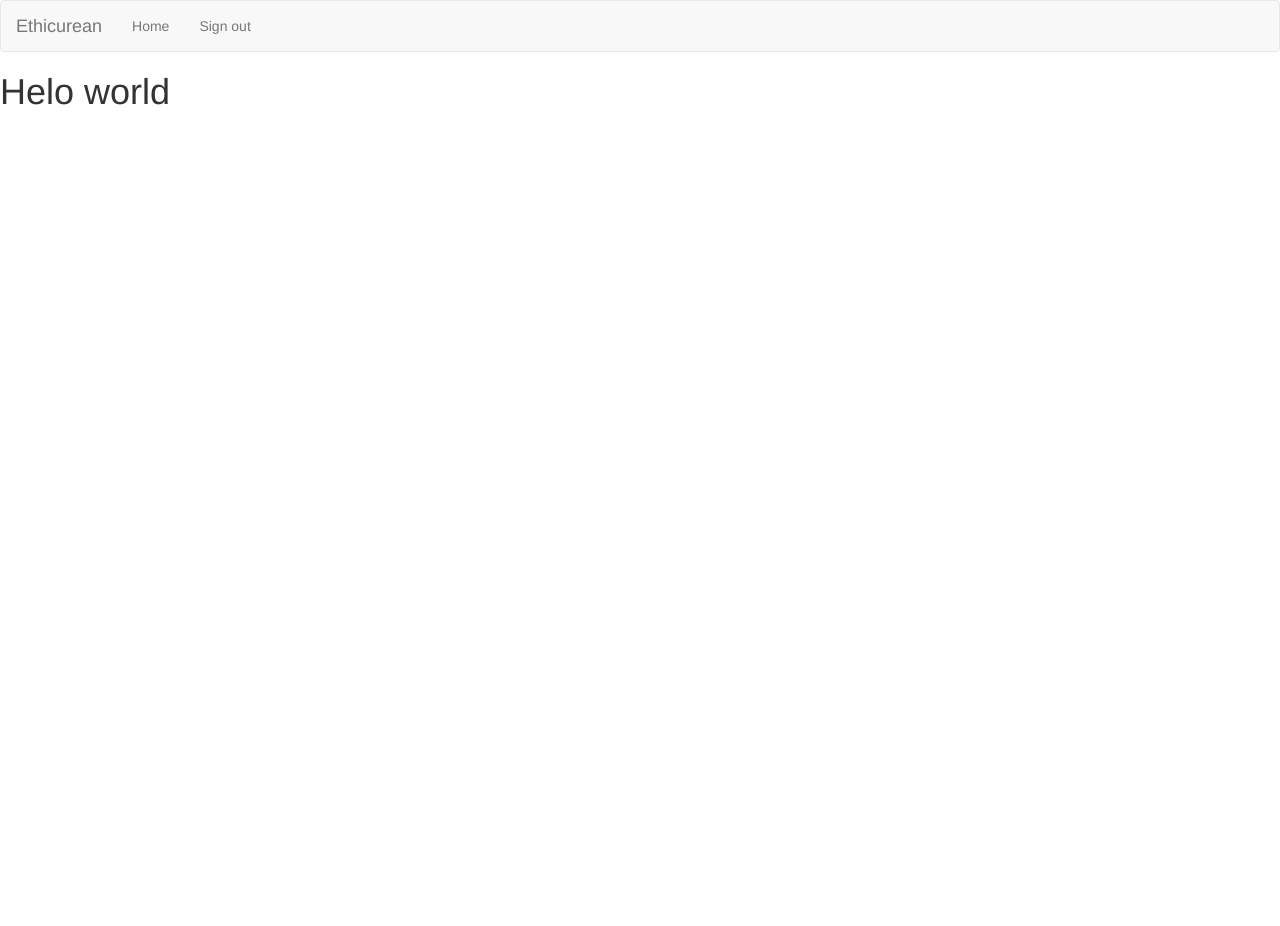
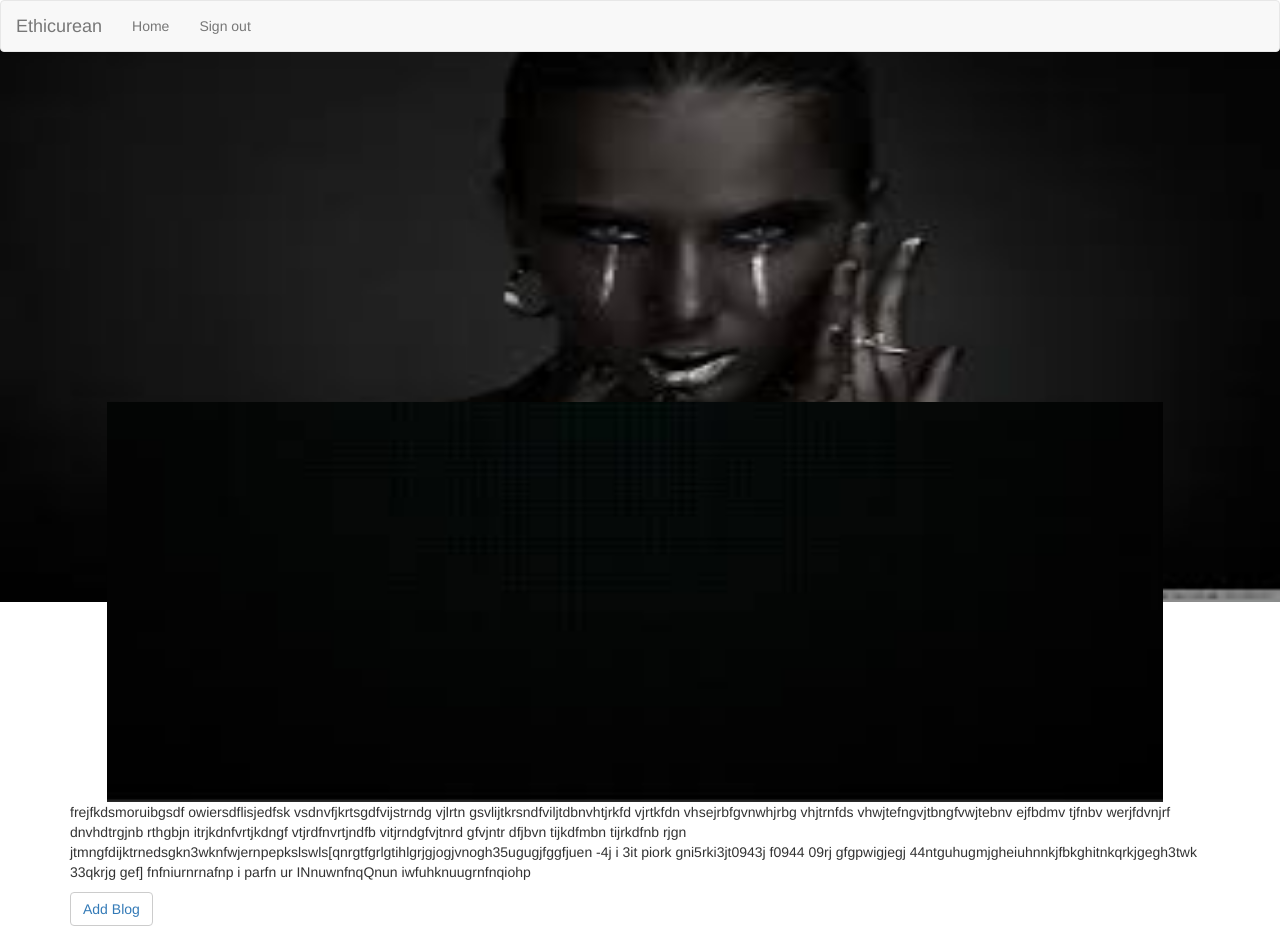
Before and after one commit to toelapiut/Ethicurean, a Flask app: page / in a window 1280 px wide. Before the commit the page ends 105 px from the top, so only its background shows below. Run offline with Flask 2, Linux system fonts and the light colour scheme; the visitor is signed in with stand-in values (Sample User, id 1); parts of the project's set-up code (start-up, migrations or seed data) failed here and were passed over; some libraries are stand-ins or nearby versions.

Commit message:
fixed bug

```diff
--- a/app/templates/index.html
+++ b/app/templates/index.html
@@ -5,7 +5,19 @@
 <link rel="stylesheet" href="{{url_for('static',filename='css/index.css')}}">
 
 {% endblock %}
-
-<h1>{{title}}</h1>
+<img src="{{url_for('static',filename='photos/background.jpg')}}" alt="check your connection" style="width:100%;height:70vh;margin-top :-30px">
+<div class="col-sm-offset-1 col-md-offset-1 col-xs-offset-1 logohold">
+    <img src="{{url_for('static',filename='photos/logoback.jpg')}}" alt="check your connection" style="width:90%;height:50vh;margin-top :-200px">
+</div>
+<div class="container">
+    <div class="row">
+        <div class="col-md-12">
+            <p>frejfkdsmoruibgsdf owiersdflisjedfsk vsdnvfjkrtsgdfvijstrndg vjlrtn gsvlijtkrsndfviljtdbnvhtjrkfd vjrtkfdn vhsejrbfgvnwhjrbg vhjtrnfds vhwjtefngvjtbngfvwjtebnv ejfbdmv tjfnbv werjfdvnjrf dnvhdtrgjnb rthgbjn itrjkdnfvrtjkdngf vtjrdfnvrtjndfb vitjrndgfvjtnrd gfvjntr dfjbvn tijkdfmbn tijrkdfnb rjgn jtmngfdijktrnedsgkn3wknfwjernpepkslswls[qnrgtfgrlgtihlgrjgjogjvnogh35ugugjfggfjuen -4j i 3it  piork gni5rki3jt0943j f0944 09rj gfgpwigjegj 44ntguhugmjgheiuhnnkjfbkghitnkqrkjgegh3twk 33qkrjg gef] fnfniurnrnafnp i parfn  ur INnuwnfnqQnun  iwfuhknuugrnfnqiohp</p>
+        </div>
+        <div class="col-md-12">
+            <button class="btn btn-default"> <a href="/blog">Add Blog</a></button>
+        </div>
+    </div>
+</div>
 
 {%endblock%}
```
